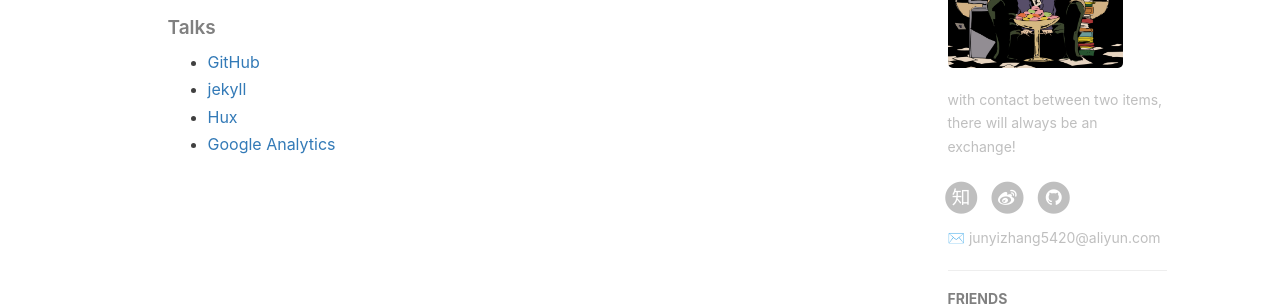
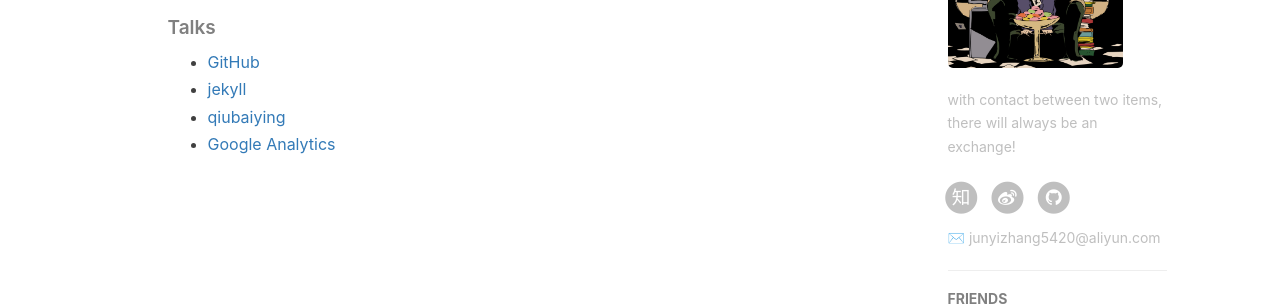
Before and after one commit to MistRay/mistray.github.io, a Jekyll site: the page built from about.html, in a window 1280 px wide. Shown: the part 740-1046 px from the top of the page. Built offline with Jekyll 4.4.1, drawn with Linux system fonts in a browser that asks for light colours; nearby versions of some CDN libraries; comment, search, counter and statistics services are not loaded.

Commit message:
修改about中关联的博客,关联模版

```diff
--- a/about.html
+++ b/about.html
@@ -31,7 +31,7 @@
     <ul>
         <li><a href="https://github.com">GitHub</a></li>
         <li><a href="http://jekyll.com.cn/">jekyll</a></li>
-        <li><a href="http://huangxuan.me/">Hux</a></li>
+        <li><a href="http://http://qiubaiying.top/">qiubaiying</a></li>
         <li><a href="https://analytics.google.com/analytics">Google Analytics</a></li>
     </ul>
 </div>
```
